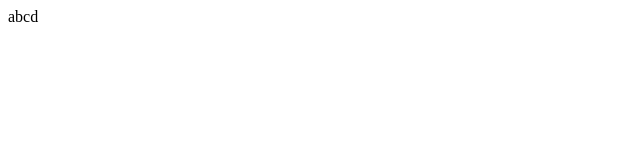
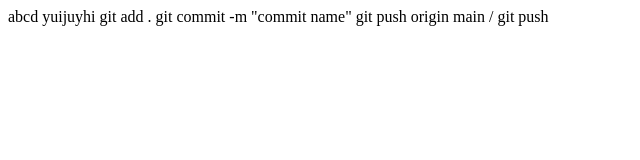
Before and after one commit to mansurakhatun/my-first-repo, a plain HTML site: page index.html in a window 1280 px wide. Shown: the whole page, without its empty margins (0-640 px from the left). Drawn offline with Linux system fonts and the light colour scheme.

Commit message:
commit name

```diff
--- a/index.html
+++ b/index.html
@@ -7,6 +7,10 @@
     <title>my first github repo</title>
 </head>
 <body>
-    abcd
+    abcd yuijuyhi
+
+    git add .
+    git commit -m "commit name"
+    git push origin main / git push
 </body>
 </html>
```
